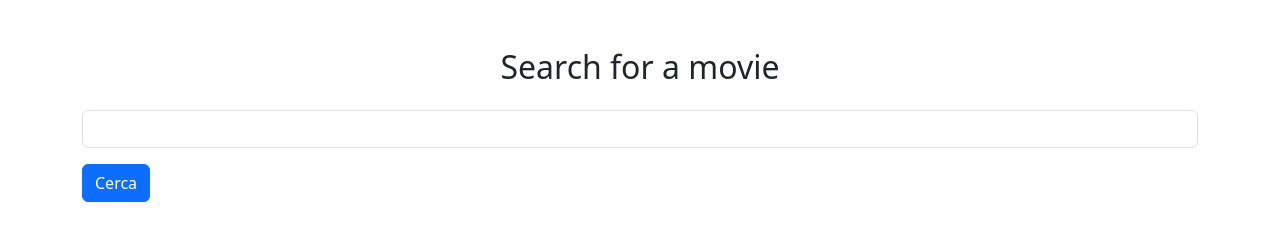
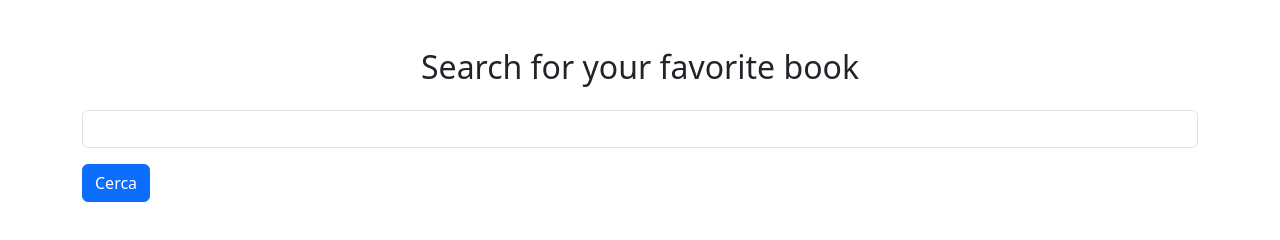
Before and after one commit to verodevp/fetchAPI, a plain HTML site: page index.html in a window 1280 px wide. Drawn offline with nearby package versions, Linux system fonts and the light colour scheme.

Commit message:
Update index.html

```diff
--- a/index.html
+++ b/index.html
@@ -3,7 +3,7 @@
   <head>
     <meta charset="UTF-8" />
     <meta name="viewport" content="width=device-width, initial-scale=1.0" />
-    <title>Document</title>
+    <title>Fetch API</title>
     <link rel="stylesheet" href="css/style.css" />
     <link
       rel="stylesheet"
@@ -13,7 +13,7 @@
   </head>
   <body>
     <div class="container mt-5">
-      <h2 class="text-center">Search for a movie</h2>
+      <h2 class="text-center">Search for your favorite book</h2>
 
       <input type="text" id="testo" class="form-control mt-4" />
       <button class="btn btn-primary mt-3" id="search">Cerca</button>
```
